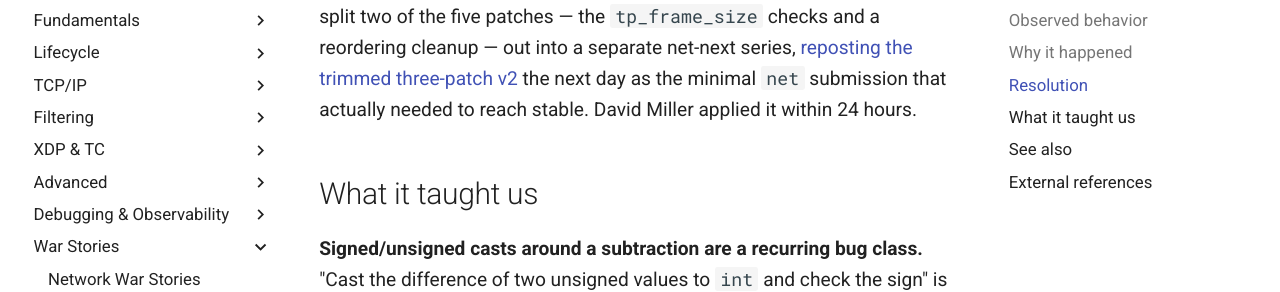
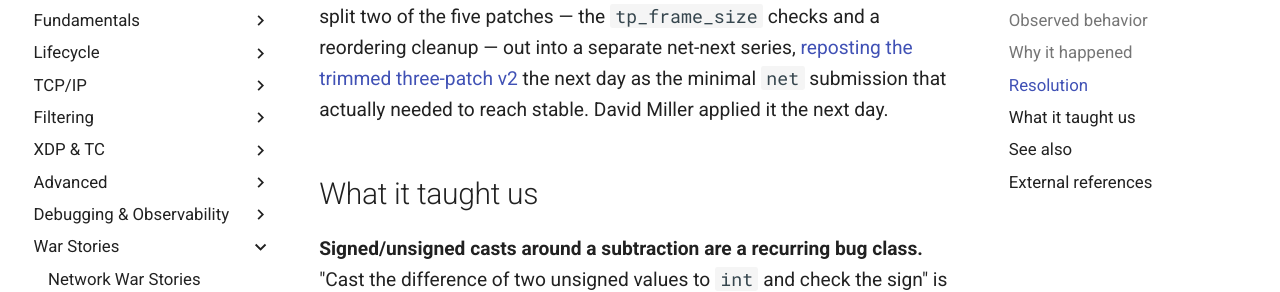
Before and after one commit to laveeshb/linux-kernel-internals, an MkDocs documentation site: the page built from docs/net/war-stories/af-packet.md, in a window 1280 px wide and 900 px high, scrolled down 3368 px. Shown: the part 193-485 px from the top of the window. Built offline with MkDocs 1.6.1 and Material for MkDocs 9.7.7, drawn with Linux system fonts in a browser that asks for light colours.

Commit message:
Fix round-1 review findings in net/: a broken commit link, a misquoted guard, two date errors
- challenge-ack.md: fixed a garbled/404 commit SHA (083ae308280d), and
  softened "two days later" to "a few days later" (actual gap: 4 days).
- af-packet.md: "within 24 hours" corrected to "the next day" (actual
  gap: ~28 hours).
- udp-ufo.md: the 2005 guard was misquoted/mischaracterized -- it fell
  back to software fragmentation silently rather than surfacing an
  error to userspace, and the "measured faster" performance claim was
  backwards (Arakali's team found no real difference; Miller's actual
  reasoning for preferring the scatter-gather approach was minimizing
  driver-side work, not raw speed). Fixed a month-off date (Miller's
  review was July 2005, not June) and softened an overclaim in the
  opening sentence that implied the exact path-switch hazard was
  flagged in 2005, when what was actually flagged was NFS breakage.
  Replaced a leftover dead Wayback Machine link with the real lore URL
  already used elsewhere on the same page.

```diff
--- a/docs/net/war-stories/af-packet.md
+++ b/docs/net/war-stories/af-packet.md
@@ -49,7 +49,7 @@ if (po->tp_version >= TPACKET_V3 &&
 
 The fix landed in mainline in March 2017 and was backported to stable kernels; distributions shipped it in their 4.10.x and earlier stable branches shortly after.
 
-Konovalov [originally posted this fix](https://lore.kernel.org/netdev/cover.1490709552.git.andreyknvl@google.com/) as part of a five-patch series addressing multiple overflow and signedness issues across the AF_PACKET ring-buffer code. Willem de Bruijn, reviewing on netdev, pushed back on the scope: "These are a lot of changes to backport to stable kernels. Can we separate the minimal patch set needed to address known overflow to send to net... and follow up with the larger cleanup to net-next." Konovalov agreed and split two of the five patches — the `tp_frame_size` checks and a reordering cleanup — out into a separate net-next series, [reposting the trimmed three-patch v2](https://lore.kernel.org/netdev/cover.1490796500.git.andreyknvl@google.com/) the next day as the minimal `net` submission that actually needed to reach stable. David Miller applied it within 24 hours.
+Konovalov [originally posted this fix](https://lore.kernel.org/netdev/cover.1490709552.git.andreyknvl@google.com/) as part of a five-patch series addressing multiple overflow and signedness issues across the AF_PACKET ring-buffer code. Willem de Bruijn, reviewing on netdev, pushed back on the scope: "These are a lot of changes to backport to stable kernels. Can we separate the minimal patch set needed to address known overflow to send to net... and follow up with the larger cleanup to net-next." Konovalov agreed and split two of the five patches — the `tp_frame_size` checks and a reordering cleanup — out into a separate net-next series, [reposting the trimmed three-patch v2](https://lore.kernel.org/netdev/cover.1490796500.git.andreyknvl@google.com/) the next day as the minimal `net` submission that actually needed to reach stable. David Miller applied it the next day.
 
 ## What it taught us
 
```
Also changed, not shown: docs/net/war-stories/challenge-ack.md (+1 -1 lines), docs/net/war-stories/udp-ufo.md (+3 -3 lines).
